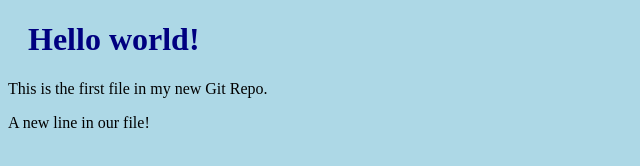
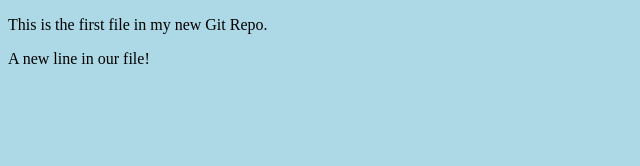
Before and after one commit to ziad-mahmoud22/git, a plain HTML site: page index.html in a window 1280 px wide. Shown: the whole page, without its empty margins (0-640 px from the left). Drawn offline with Linux system fonts and the light colour scheme.

Commit message:
branch update

```diff
--- a/index.html
+++ b/index.html
@@ -2,11 +2,12 @@
 <html>
 <head>
 <title>commmmit!</title>
+  <title>branch!</title>
+
 <link rel="stylesheet" href="bluestyle.css">
 </head>
 <body>
 
-<h1>Hello world!</h1>
 <p>This is the first file in my new Git Repo.</p>
 <p>A new line in our file!</p>
 
```
